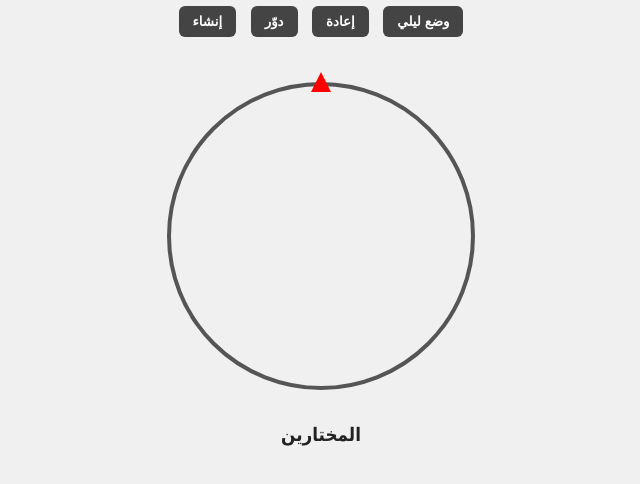
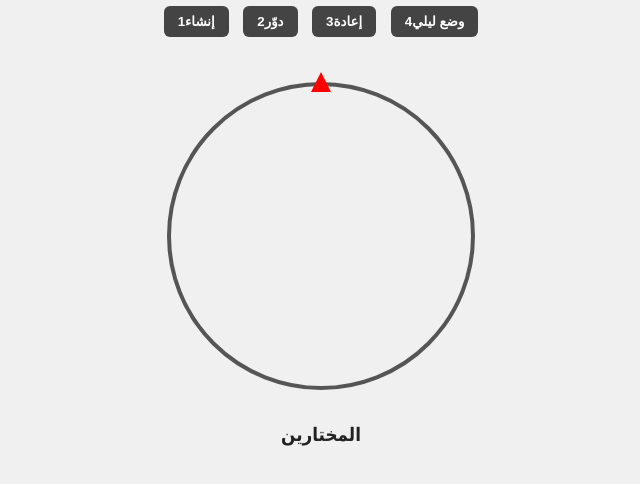
Before and after one commit to hakim738-html/lucky-game, a plain HTML site: page index.html in a window 1280 px wide. Shown: the part 184-668 px from the top of the page, without its empty margins (319-959 px from the left). Drawn offline with Linux system fonts and the light colour scheme.

Commit message:
Update index.html
تم

Signed-off-by: wise738 <halrb2588@gmail.com>

```diff
--- a/index.html
+++ b/index.html
@@ -2,7 +2,7 @@
 <html lang="ar">
 <head>
   <meta charset="UTF-8">
-  <title>دائرة الحظ</title>
+  <title>حكييييييم</title>
   <link rel="stylesheet" href="style.css">
 </head>
 <body>
@@ -11,10 +11,10 @@
   <div class="controls">
     <textarea id="namesInput" placeholder="أدخل الأسماء مفصولة بنقطة (.) مثل: حكيم.منير.رهف"></textarea>
     <div class="btn-group">
-      <button onclick="initWheel()">إنشاء</button>
-      <button onclick="startSpin()">دوّر</button>
-      <button onclick="resetGame()">إعادة</button>
-      <button onclick="toggleDarkMode()">وضع ليلي</button>
+      <button onclick="initWheel()">1إنشاء</button>
+      <button onclick="startSpin()">2دوّر</button>
+      <button onclick="resetGame()">3إعادة</button>
+      <button onclick="toggleDarkMode()">4وضع ليلي</button>
     </div>
   </div>
 
```
